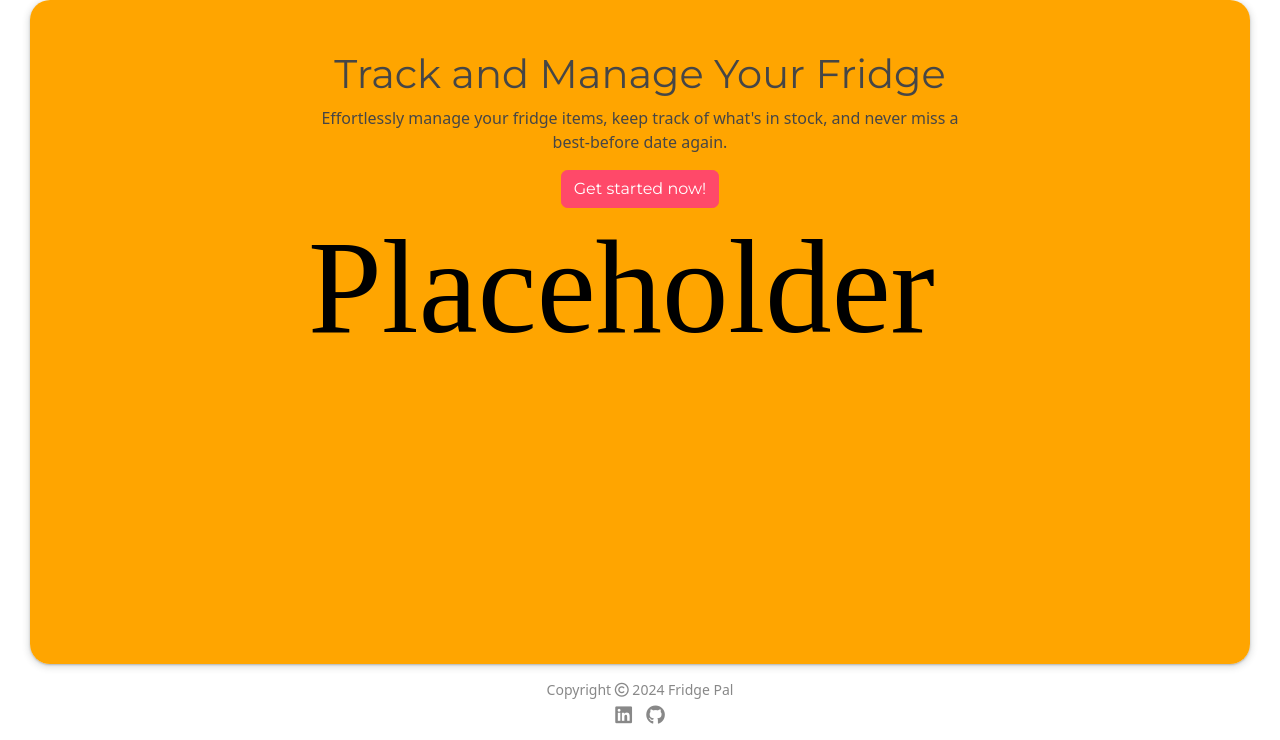
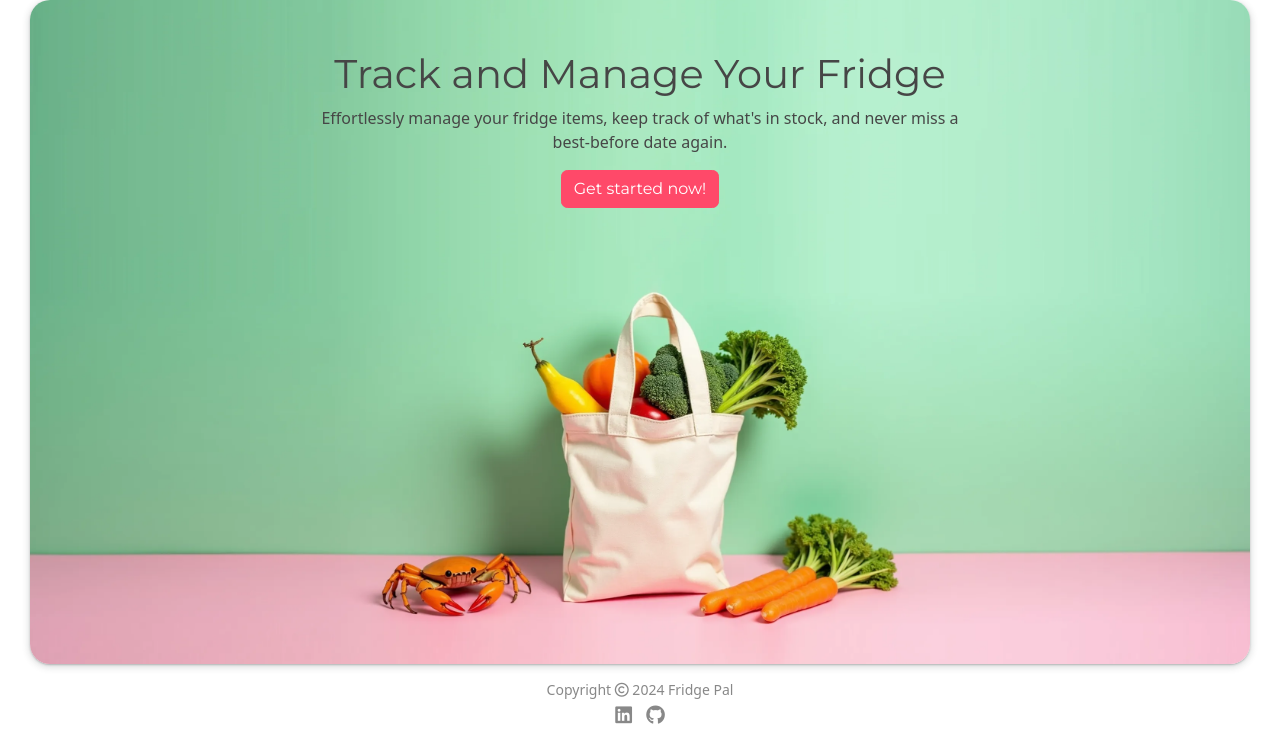
Before and after one commit to CrazyEggz/ci-fridge-pal, a Django app: page / in a window 1280 px wide. Shown: the part 60-800 px from the top of the page. Run offline with Django 4.2, Linux system fonts and the light colour scheme; some libraries are stand-ins or nearby versions.

Commit message:
Add hero image

```diff
--- a/static/css/style.css
+++ b/static/css/style.css
@@ -102,7 +102,7 @@ body {
 
 /* ---Home Page--- */
 #hero {
-    background-image: url(../images/placeholder.svg);
+    background-image: url(../images/hero.webp);
     height: 83vh;
     border-radius: 20px;
     background-position: 50% 70%;
```
Also changed, not shown: static/images/hero.webp (added).
